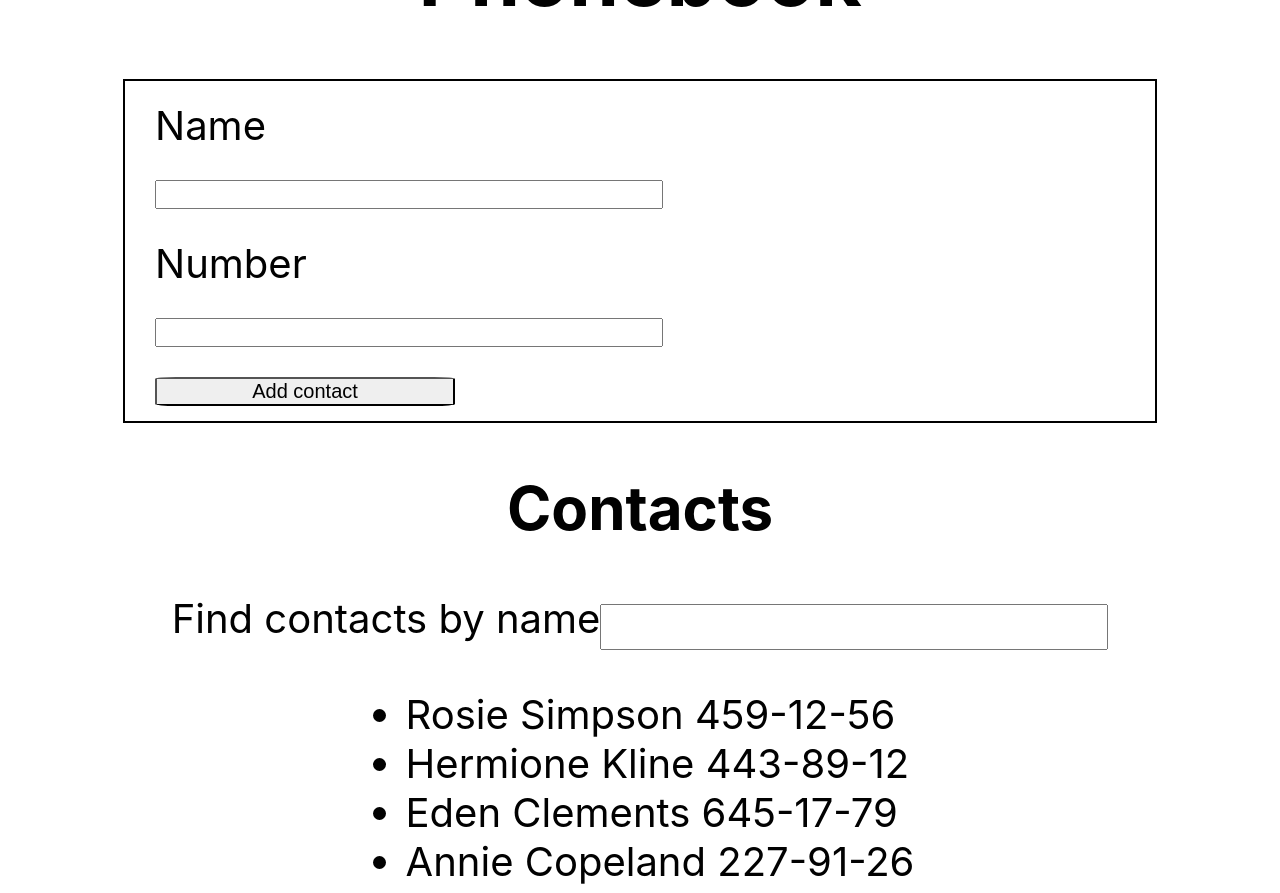
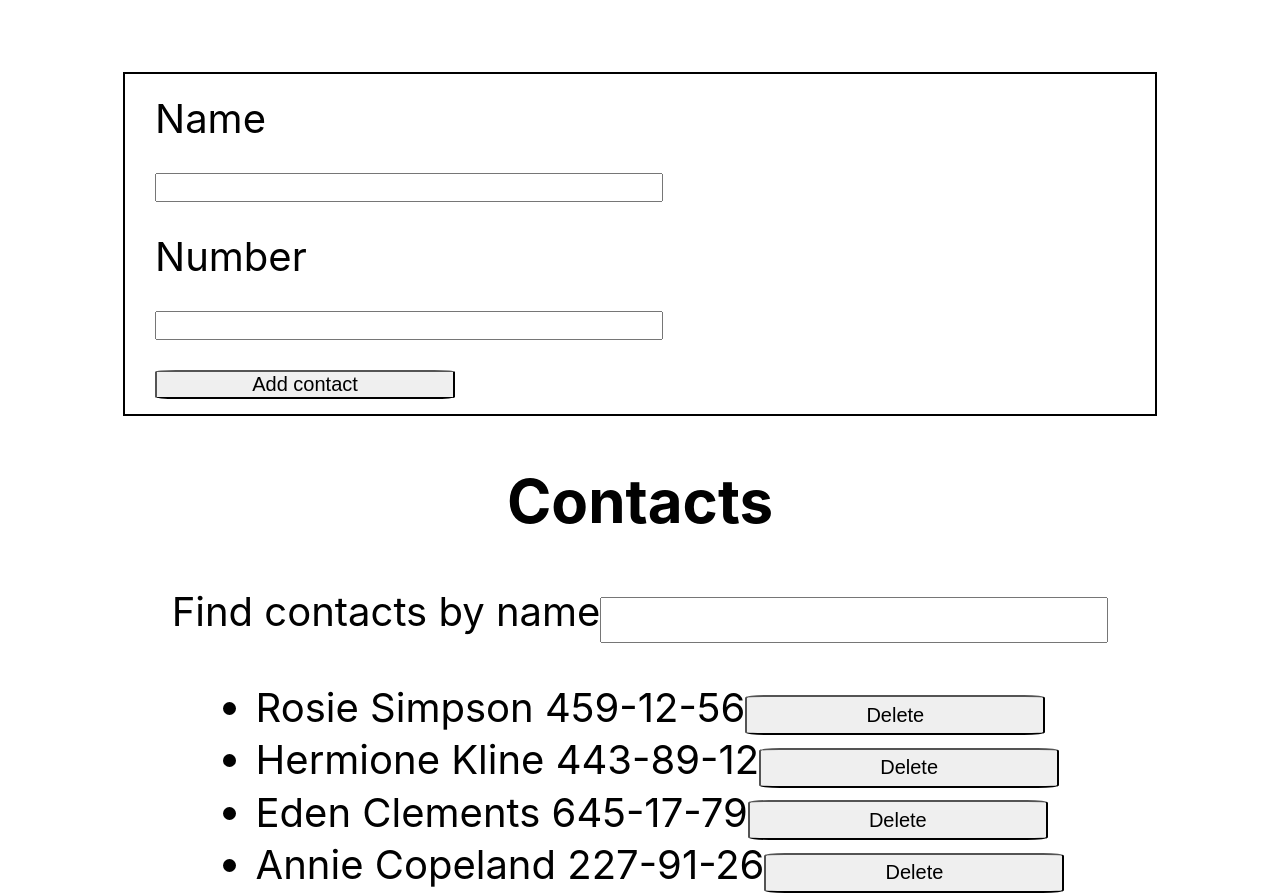
Before and after one commit to JulitaZochowska/goit-react-hw-02-phonebook, a React (Create React App) app: page / in a window 1280 px wide. Built offline with nearby package versions, Linux system fonts and the light colour scheme.

Commit message:
step 6 done

```diff
--- a/src/components/App.jsx
+++ b/src/components/App.jsx
@@ -33,6 +33,16 @@ export class App extends Component {
     }
   };
 
+  deleteContact = id => {
+    this.setState(prevState => {
+      const updatedContacts = [...prevState.contacts];
+      // zwraca nam numer w tablicy elementu id
+      const index = updatedContacts.map(contact => contact.id).indexOf(id);
+      updatedContacts.splice(index, 1);
+      return { contacts: updatedContacts };
+    });
+  };
+
   setFilter = event => {
     this.setState(prevState => ({
       ...prevState,
@@ -61,6 +71,7 @@ export class App extends Component {
         <ContactList
           contacts={this.state.contacts}
           filter={this.state.filter}
+          deleteContact={this.deleteContact}
         />
       </div>
     );
--- a/src/components/ContactList.jsx
+++ b/src/components/ContactList.jsx
@@ -23,6 +23,13 @@ class ContactList extends Component {
         {this.filterContacts(this.props.contacts).map(contact => (
           <li key={contact.id}>
             {contact.name} {contact.number}
+            <button
+              onClick={() => {
+                this.props.deleteContact(contact.id);
+              }}
+            >
+              Delete
+            </button>
           </li>
         ))}
       </ul>
```
